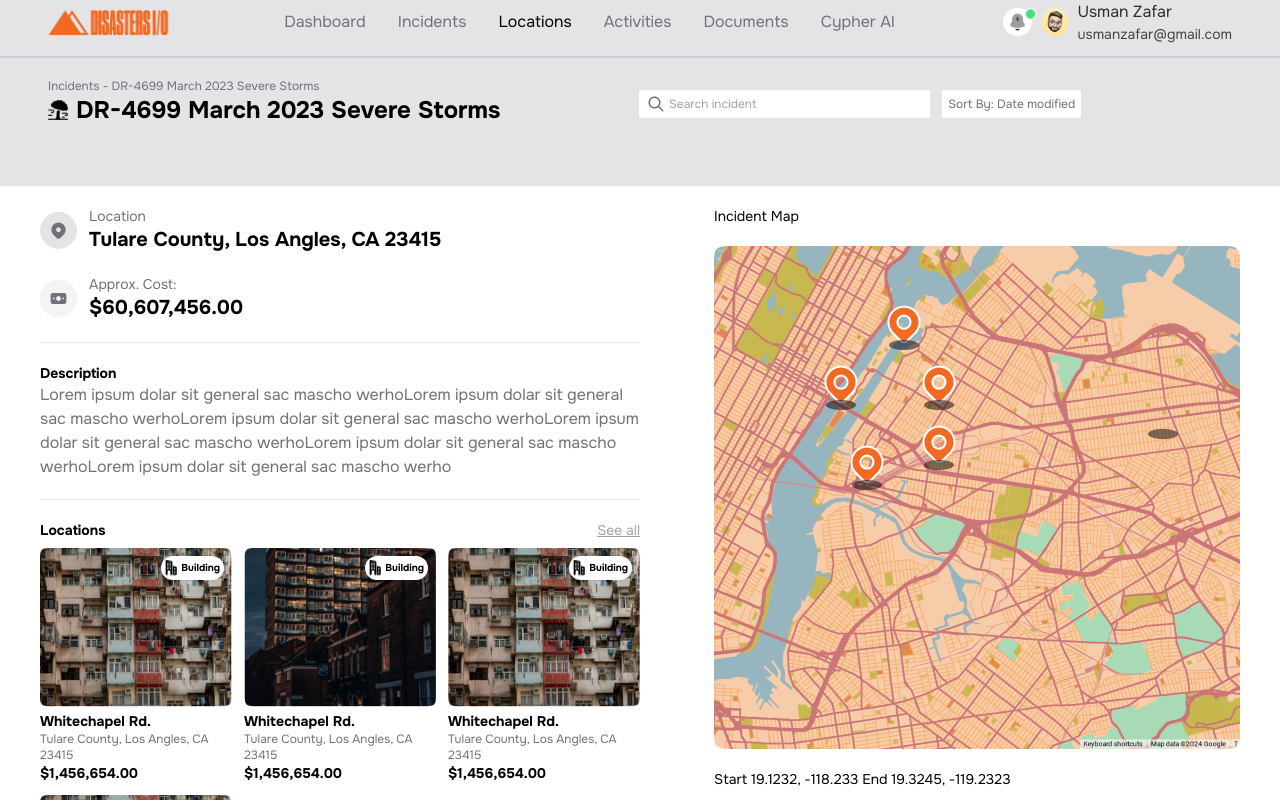
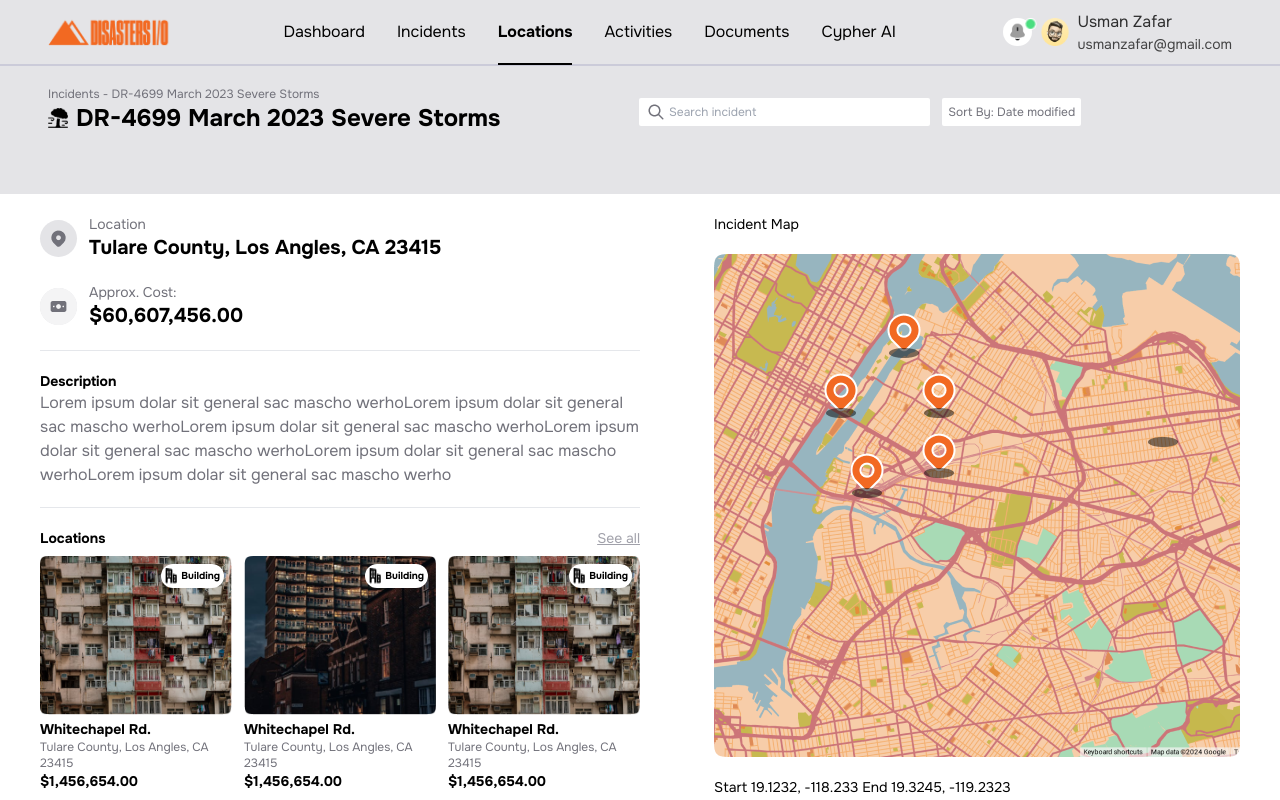
Before and after one commit to AsitChandraRoy/React-tailwindAssignment1, a React (Vite) app in the folder assignment-one/: page /Locations in a window 1280 px wide. Shown: the top 800 px of the page. Built offline with nearby package versions, Linux system fonts and the light colour scheme.

Commit message:
some minor improvement

```diff
--- a/assignment-one/index.html
+++ b/assignment-one/index.html
@@ -2,7 +2,7 @@
 <html lang="en">
   <head>
     <meta charset="UTF-8" />
-    <link rel="icon" type="image/svg+xml" href="/vite.svg" />
+    <link rel="icon" type="image/svg+xml" href="/logo.png" />
     <meta name="viewport" content="width=device-width, initial-scale=1.0" />
     <title>React assignment 1</title>
   </head>
--- a/assignment-one/src/components/Dashboard/CButton.jsx
+++ b/assignment-one/src/components/Dashboard/CButton.jsx
@@ -6,7 +6,7 @@ export default function CButton() {
   const toggler = () => setIsOpen(!isOpen);
   return (
     <>
-      <div className="flex flex-row-reverse bg-white">
+      <div className="flex flex-row-reverse bg-white ">
         <button
           onClick={toggler}
           className="flex justify-center items-center rounded-full me-20 mb-24 h-[77px] w-[77px] bg-warning font-footC text-white text-[55px] opacity-90 transition-all delay-160 hover:opacity-100"
--- a/assignment-one/src/components/Dashboard/Navbar.jsx
+++ b/assignment-one/src/components/Dashboard/Navbar.jsx
@@ -19,7 +19,7 @@ function Navbar() {
     <>
       <section className="bg-card">
         <Container>
-          <nav className="flex justify-between items-center pb-3 px-5 sm:px-7 md:px-10 xl:px-12 border-b-2 border-[#cbcbd9]">
+          <nav className="flex justify-between items-center px-5 sm:px-7 md:px-10 xl:px-12 border-b-2 border-[#cbcbd9]">
             <img
               className="h-5 md:h-7 xl:h-9"
               src="/logo.png"
@@ -28,15 +28,8 @@ function Navbar() {
             <div>
               <ul className="hidden md:flex justify-center items-center gap-2 md:gap-4 lg:gap-7 xl:gap-8 text-xs md:text-sm xl:text-base">
                 {navItems.map(({ text, link }, i) => (
-                  <li key={i}>
-                    <NavLink
-                      to={link}
-                      className={({ isActive }) =>
-                        isActive ? "text-black" : "text-lowLight"
-                      }
-                    >
-                      {text}
-                    </NavLink>
+                  <li key={i} className="py-5">
+                    <NavLink to={link}>{text}</NavLink>
                   </li>
                 ))}
               </ul>
--- a/assignment-one/src/components/pages/BestIncident.jsx
+++ b/assignment-one/src/components/pages/BestIncident.jsx
@@ -45,10 +45,10 @@ export default function BestIncident({ Backing, onClose }) {
                   {bestIncident.map(({ img, des }, i) => (
                     <div
                       key={i}
-                      className="col-span-6 sm:col-span-3 flex items-center ps-4 gap-3 bg-card w-[166px] sm:w-[180px] h-[69px] border rounded-md hover:bg-warning hover:text-white  hover:cursor-pointer hover:scale-105 transition-all duration-300 "
+                      className="col-span-6 sm:col-span-3 flex items-center ps-4 gap-3 bg-card w-[166px] sm:w-[180px] h-[69px] border rounded-md hover:bg-[#0d96dd] hover:text-black hover:cursor-pointer hover:scale-105 transition-colors duration-300 hover:invert hover:font-bold"
                     >
-                      <p className="white ">
-                        <img src={img} alt="" />
+                      <p className="white">
+                        <img className="transition-filter duration-300 filter brightness-0" src={img} alt="" />
                       </p>
                       <p className="text-sm">{des}</p>
                     </div>
--- a/assignment-one/src/components/pages/Newlocation.jsx
+++ b/assignment-one/src/components/pages/Newlocation.jsx
@@ -1,11 +1,9 @@
 import React from "react";
 import { LocationDetails } from "../../lib/db";
-import { Container } from "../common/container";
 
 export default function NewLocation() {
   return (
     <>
-      <Container>
       <div className="grid grid-cols-12 justify-between bg-[#ffffff] py-5 px-10 mx-auto ">
         <div className="col-span-12 sm:col-span-6">
           <div className="flex items-center justify-start gap-3 ">
@@ -167,7 +165,6 @@ export default function NewLocation() {
           </pre>
         </div>
       </div>
-      </Container>
     </>
   );
 }
--- a/assignment-one/src/index.css
+++ b/assignment-one/src/index.css
@@ -8,13 +8,11 @@
 .active {
   font-weight: 700;
   color: black !important;
-  /* border-bottom: 2px solid black; */
+  border-bottom: 2px solid black;
+  padding-top: 20px;
+  padding-bottom: 21px;
 }
 
 /* .no-scroll {
     overflow: hidden;
   } */
-
-/* .white:hover{
-
-} */
```
Lines whose indentation alone changed are shown as unchanged.
